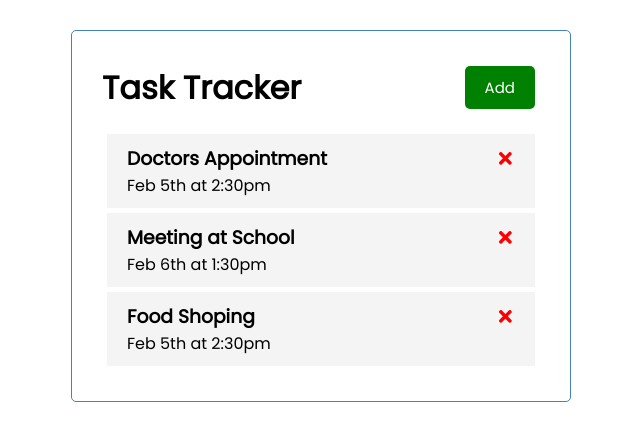
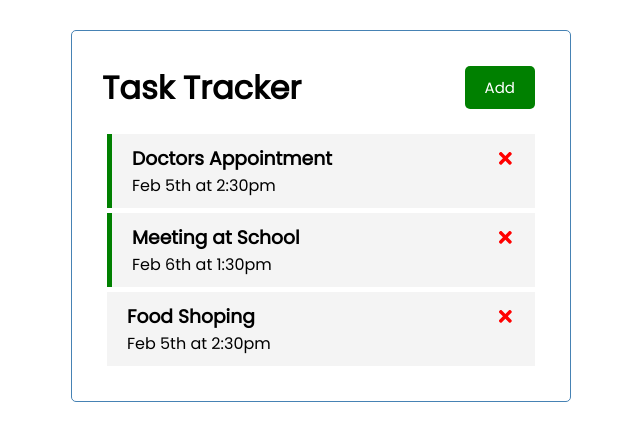
Before and after one commit to GanibegovicIsmail/task-tracker, a React (Create React App) app: page / in a window 1280 px wide. Shown: the top 440 px of the page, without its empty margins (319-959 px from the left). Built offline with nearby package versions, Linux system fonts and the light colour scheme.

Commit message:
Feat: Reminder Functionality

```diff
--- a/src/App.js
+++ b/src/App.js
@@ -25,16 +25,22 @@
 
 ])
 
-//Delete Task
+//Delete Task (nesto ne radi)
 const deleteTask = (id) =>{
   setTasks(tasks.filter((task)=> task.id !==id))
 }
+
+//Toggle Reminder
+const toggleReminder = (id) =>{
+  setTasks(tasks.map((task)=> task.id === id ? { ...task, reminder : !task.reminder } : task))
+}
+
 
   return (
     <div className="container">
       <Header />
       <Tasks tasks={tasks} onDelete=
-      {deleteTask}/>
+      {deleteTask} onToggle={toggleReminder}/>
     </div>
   )
 }
--- a/src/components/Task.js
+++ b/src/components/Task.js
@@ -1,9 +1,9 @@
 import {FaTimes} from 'react-icons/fa'
 
 
-const Task = ({task, onDelete}) => {
+const Task = ({task, onDelete, onToggle}) => {
     return (
-        <div className="task">
+        <div className={`task ${task.reminder ? 'reminder' : ''}`} onDoubleClick={() => onToggle(task.id)}>
             <h3>{task.text} <FaTimes style ={{color: 'red', cursor: 'pointer'}}
             onClick = {() => onDelete(task.id)}  /></h3>
             <p>{task.day}</p>
--- a/src/components/Tasks.js
+++ b/src/components/Tasks.js
@@ -1,11 +1,11 @@
 
 import Task from './Task'
 
-const Tasks = ({tasks, onDelete}) => {
+const Tasks = ({tasks, onDelete, onToggle}) => {
     return (
     <>
     {tasks.map((task)=>(
-    <Task key = {task.id} task = {task} onDelete={onDelete}/>
+    <Task key = {task.id} task = {task} onDelete={onDelete} onToggle={onToggle}/>
     ))}
     </>
     )
```
